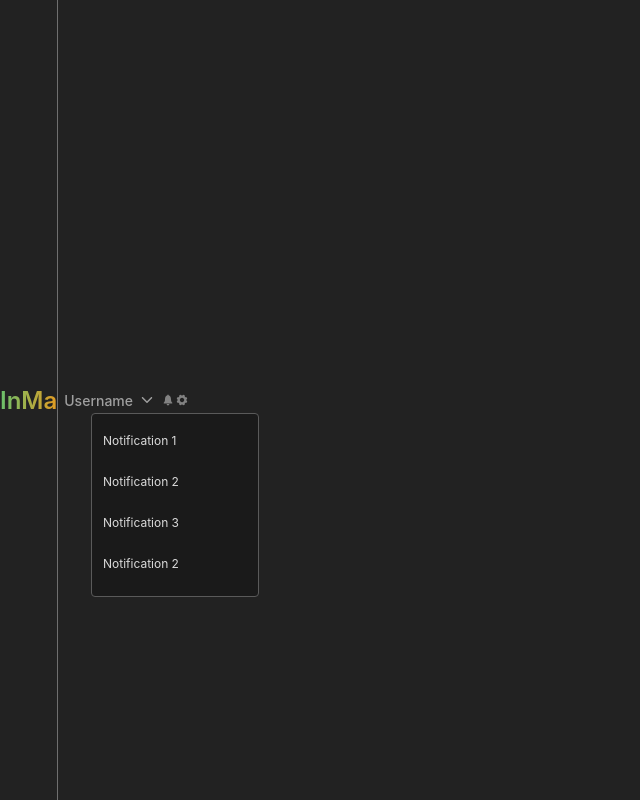
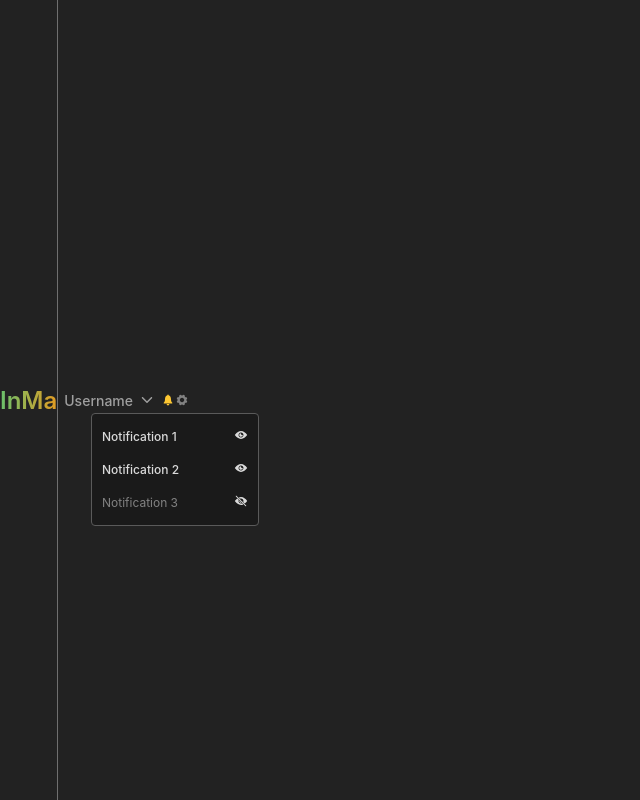
Before and after one commit to Darleanow/InvoiceManager, a Next.js app in the folder frontend/: page /sandbox in a window 1280 px wide. Both pictures are taken after a click on the button 168 px from the left and 400 px from the top of the page. Shown: the whole page, without its empty margins (0-640 px from the left). Built offline with nearby package versions, Linux system fonts and the light colour scheme; a web font is replaced by a local one.

Commit message:
feat(Atoms/Molecules): Refactor code of notifications to be more extendeable and cleaner

```diff
--- a/frontend/app/components/atoms/NotificationIcon.jsx
+++ b/frontend/app/components/atoms/NotificationIcon.jsx
@@ -1,15 +1,19 @@
 import PropTypes from 'prop-types';
 import { IoIosNotifications } from 'react-icons/io';
-import styles from '../../styles/atoms/_icons.module.scss';
+import generic from '../../styles/atoms/_icons.module.scss';
+import styles from './NotificationIcon.module.scss';
 
-export default function NotificationIcon({ onClick }) {
+export default function NotificationIcon({ onClick, hasUnread }) {
   return (
-    <button className={styles.icon_button_container} onClick={onClick}>
-      <IoIosNotifications />
+    <button className={generic.icon_button_container} onClick={onClick}>
+      <IoIosNotifications
+        className={hasUnread ? styles.unread_icon : styles.read_icon}
+      />
     </button>
   );
 }
 
 NotificationIcon.propTypes = {
   onClick: PropTypes.func.isRequired,
+  hasUnread: PropTypes.bool.isRequired,
 };
--- /dev/null
+++ b/frontend/app/components/atoms/NotificationIcon.module.scss
@@ -0,0 +1,3 @@
+.unread_icon {
+  color: rgb(253, 199, 50) !important;
+}
--- a/frontend/app/components/atoms/NotificationsContent.jsx
+++ b/frontend/app/components/atoms/NotificationsContent.jsx
@@ -1,28 +1,35 @@
+import { IoIosEye, IoIosEyeOff } from 'react-icons/io';
 import styles from './NotificationsContent.module.scss';
 
-export default function NotificationsContent() {
+export default function NotificationsContent({
+  notifications,
+  toggleReadStatus,
+}) {
   return (
     <div className={styles.dropdown_content}>
-      <a href="#">Notification 1</a>
-      <a href="#">Notification 2</a>
-      <a href="#">Notification 3</a>
-      <a href="#">Notification 2</a>
-      <a href="#">Notification 3</a>
-      <a href="#">Notification 2</a>
-      <a href="#">Notification 3</a>
-      <a href="#">Notification 2</a>
-      <a href="#">Notification 3</a>
-      <a href="#">Notification 2</a>
-      <a href="#">Notification 3</a>
-      <a href="#">Notification 2</a>
-      <a href="#">Notification 3</a>
-
-      <a href="#">Notification 2</a>
-      <a href="#">Notification 3</a>
-      <a href="#">Notification 2</a>
-      <a href="#">Notification 3</a>
-      <a href="#">Notification 2</a>
-      <a href="#">Notification 3</a>
+      {notifications.map((notification) => (
+        <div key={notification.id} className={styles.notification_item}>
+          <a
+            href="#"
+            className={notification.isRead ? styles.read : styles.unread}
+          >
+            {notification.text}
+          </a>
+          <div className={styles.eye_icon}>
+            {notification.isRead ? (
+              <IoIosEyeOff
+                className={styles.icon}
+                onClick={() => toggleReadStatus(notification.id)}
+              />
+            ) : (
+              <IoIosEye
+                className={styles.icon}
+                onClick={() => toggleReadStatus(notification.id)}
+              />
+            )}
+          </div>
+        </div>
+      ))}
     </div>
   );
 }
--- a/frontend/app/components/atoms/NotificationsContent.module.scss
+++ b/frontend/app/components/atoms/NotificationsContent.module.scss
@@ -1,13 +1,47 @@
-$dropdown-bg-color: #1a1a1a;
-$dropdown-border-color: #5a5a5a;
-
 .dropdown_content {
-  padding: 5px;
+  display: flex;
+  flex-direction: column;
   max-height: 20vh;
   overflow-y: auto;
-  display: flex;
-  flex-direction: column;
-  gap: 10px;
+
+  .notification_item {
+    display: flex;
+    align-items: center;
+    justify-content: space-between;
+    padding: 8px 4px;
+
+    a {
+      font-size: 12px;
+      text-decoration: none;
+      transition: color 0.2s ease;
+
+      &.unread {
+        color: #dadada;
+        font-weight: 500;
+      }
+
+      &.read {
+        color: #828282;
+      }
+
+      &:hover {
+        color: #ffffff;
+      }
+    }
+
+    .eye_icon {
+      font-size: 14px;
+      cursor: pointer;
+
+      .icon {
+        color: #dadada;
+
+        &:hover {
+          color: #95ff95;
+        }
+      }
+    }
+  }
 
   &::-webkit-scrollbar {
     width: 4px;
@@ -15,7 +49,6 @@ $dropdown-border-color: #5a5a5a;
 
   &::-webkit-scrollbar-track {
     background: #292929;
-    margin: 5px;
     border-radius: 10px;
   }
 
@@ -23,16 +56,4 @@ $dropdown-border-color: #5a5a5a;
     background-color: #828282;
     border-radius: 10px;
   }
-
-  a {
-    color: #dadada;
-    text-decoration: none;
-    padding: 8px 0;
-    font-size: 12px;
-    transition: color 0.2s ease;
-
-    &:hover {
-      color: #ffffff;
-    }
-  }
 }
--- a/frontend/app/components/molecules/NotificationsDropdown.jsx
+++ b/frontend/app/components/molecules/NotificationsDropdown.jsx
@@ -5,6 +5,23 @@ import styles from './NotificationsDropdown.module.scss';
 
 export default function NotificationsDropdown() {
   const [isOpen, setIsOpen] = useState(false);
+  const [notifications, setNotifications] = useState([
+    { id: 1, text: 'Notification 1', isRead: false },
+    { id: 2, text: 'Notification 2', isRead: false },
+    { id: 3, text: 'Notification 3', isRead: true },
+  ]);
+
+  const hasUnread = notifications.some((notification) => !notification.isRead);
+
+  const toggleReadStatus = (id) => {
+    setNotifications((prevNotifications) =>
+      prevNotifications.map((notification) =>
+        notification.id === id
+          ? { ...notification, isRead: !notification.isRead }
+          : notification
+      )
+    );
+  };
 
   const toggleDropdown = () => {
     setIsOpen(!isOpen);
@@ -12,10 +29,15 @@ export default function NotificationsDropdown() {
 
   return (
     <div className={`${styles.dropdown_wrapper} ${isOpen ? styles.open : ''}`}>
-      <NotificationIcon onClick={toggleDropdown} />
-      <div className={styles.dropdown_content_wrapper}>
-        <NotificationsContent />
-      </div>
+      <NotificationIcon onClick={toggleDropdown} hasUnread={hasUnread} />
+      {isOpen && (
+        <div className={styles.dropdown_content_wrapper}>
+          <NotificationsContent
+            notifications={notifications}
+            toggleReadStatus={toggleReadStatus}
+          />
+        </div>
+      )}
     </div>
   );
 }
```
